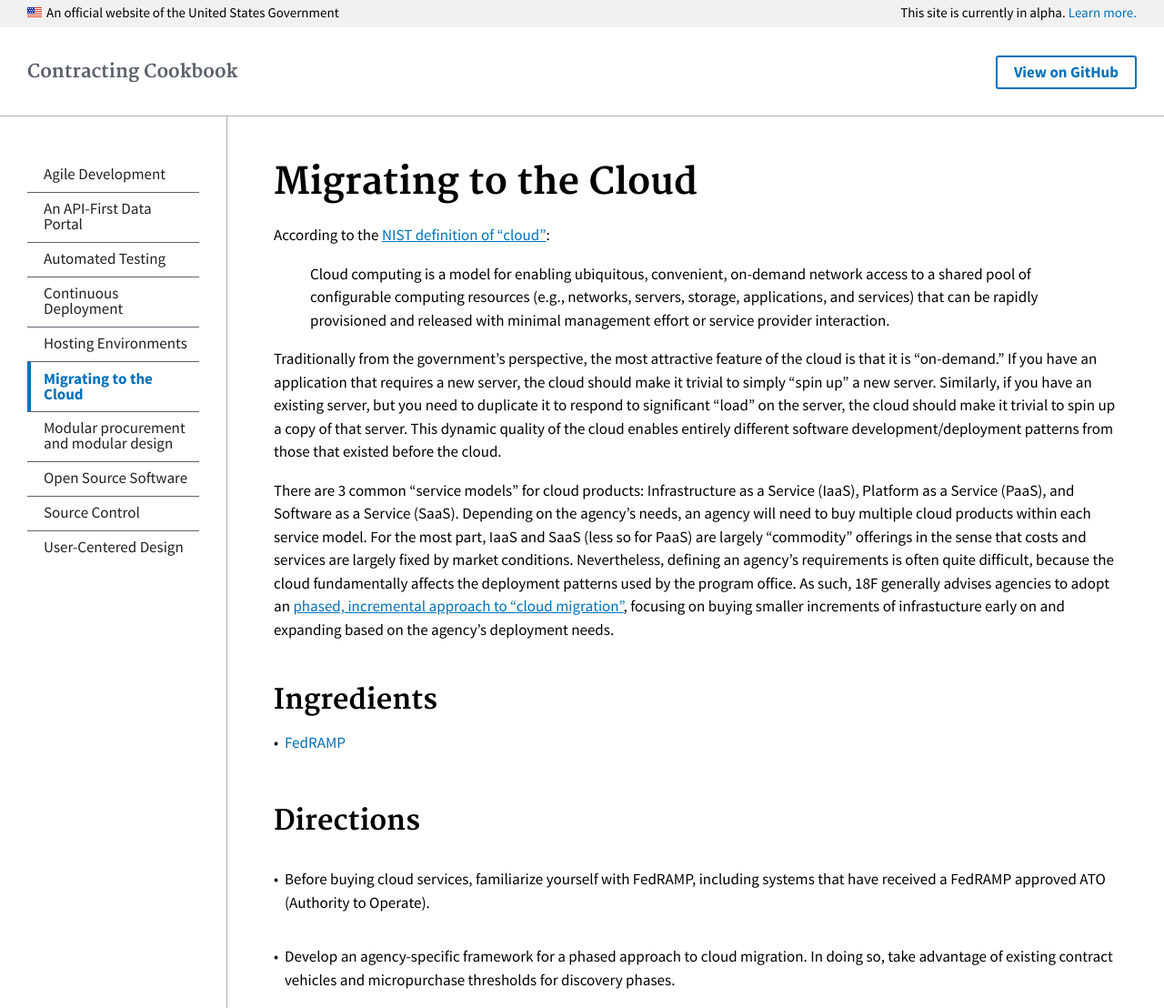
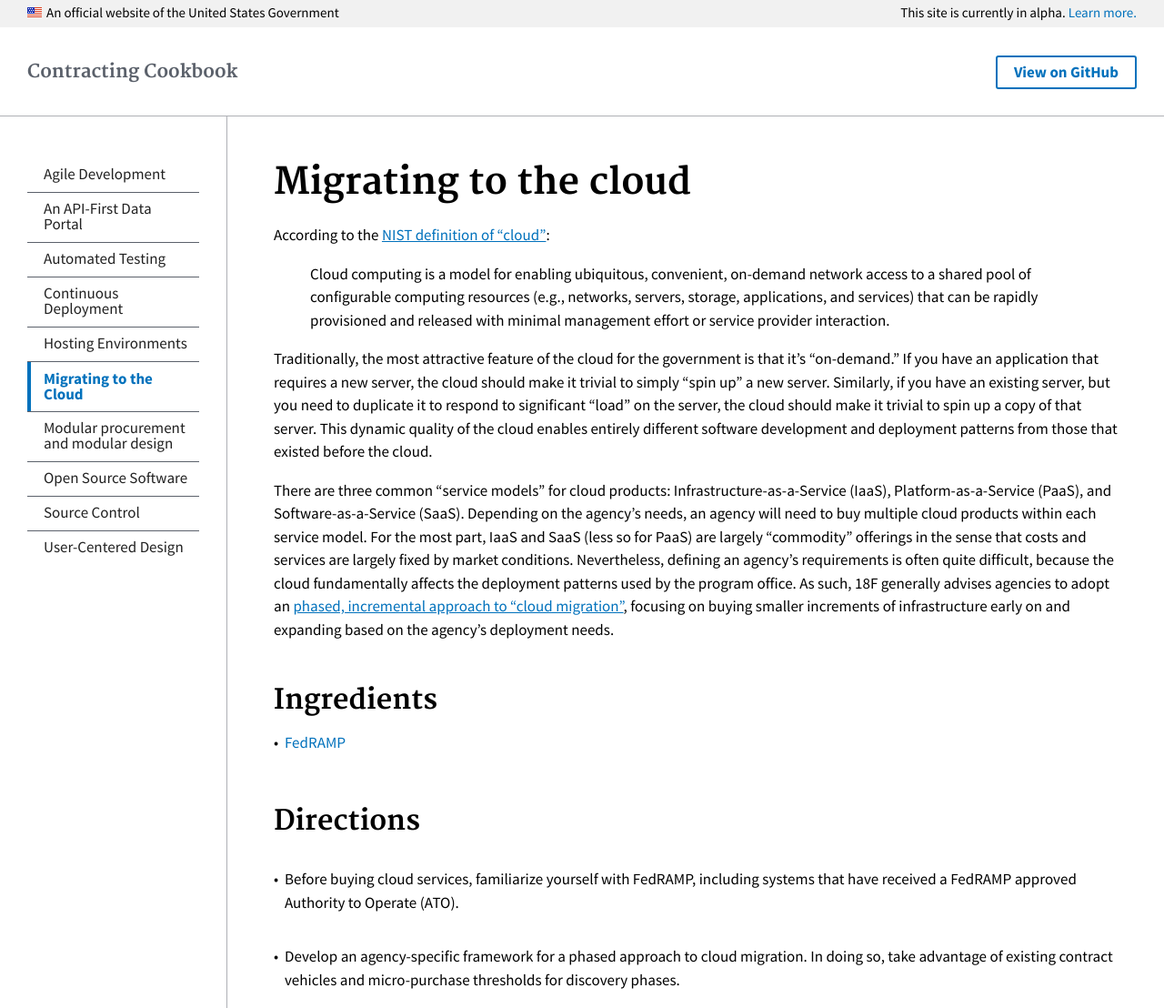
Before and after one commit to 18F/contracting-cookbook, a Jekyll site: the page built from _recipes/migrating-to-the-cloud.md, in a window 1280 px wide and 1108 px high. Shown: the whole window at 91% size. Built offline with Jekyll 4.4.1, drawn with Linux system fonts in a browser that asks for light colours.

Commit message:
style edits

```diff
--- a/_recipes/migrating-to-the-cloud.md
+++ b/_recipes/migrating-to-the-cloud.md
@@ -2,7 +2,7 @@
 layout: main
 permalink: /recipes/migrating-to-the-cloud/
 ---
-# Migrating to the Cloud
+# Migrating to the cloud
 
 >
 
@@ -10,9 +10,9 @@ According to the [NIST definition of "cloud"](http://csrc.nist.gov/publications/
 
 > Cloud computing is a model for enabling ubiquitous, convenient, on-demand network access to a shared pool of configurable computing resources (e.g., networks, servers, storage, applications, and services) that can be rapidly provisioned and released with minimal management effort or service provider interaction.
 
-Traditionally from the government's perspective, the most attractive feature of the cloud is that it is "on-demand." If you have an application that requires a new server, the cloud should make it trivial to simply "spin up" a new server. Similarly, if you have an existing server, but you need to duplicate it to respond to significant "load" on the server, the cloud should make it trivial to spin up a copy of that server. This dynamic quality of the cloud enables entirely different software development/deployment patterns from those that existed before the cloud.
+Traditionally, the most attractive feature of the cloud for the government is that it's "on-demand." If you have an application that requires a new server, the cloud should make it trivial to simply "spin up" a new server. Similarly, if you have an existing server, but you need to duplicate it to respond to significant "load" on the server, the cloud should make it trivial to spin up a copy of that server. This dynamic quality of the cloud enables entirely different software development and deployment patterns from those that existed before the cloud.
 
-There are 3 common "service models" for cloud products: Infrastructure as a Service (IaaS), Platform as a Service (PaaS), and Software as a Service (SaaS). Depending on the agency's needs, an agency will need to buy multiple cloud products within each service model. For the most part, IaaS and SaaS (less so for PaaS) are largely "commodity" offerings in the sense that costs and services are largely fixed by market conditions. Nevertheless, defining an agency's requirements is often quite difficult, because the cloud fundamentally affects the deployment patterns used by the program office. As such, 18F generally advises agencies to adopt an [phased, incremental approach to "cloud migration"](https://18f.gsa.gov/2015/06/22/avoiding-cloudfall/), focusing on buying smaller increments of infrastucture early on and expanding based on the agency's deployment needs.
+There are three common "service models" for cloud products: Infrastructure-as-a-Service (IaaS), Platform-as-a-Service (PaaS), and Software-as-a-Service (SaaS). Depending on the agency's needs, an agency will need to buy multiple cloud products within each service model. For the most part, IaaS and SaaS (less so for PaaS) are largely "commodity" offerings in the sense that costs and services are largely fixed by market conditions. Nevertheless, defining an agency's requirements is often quite difficult, because the cloud fundamentally affects the deployment patterns used by the program office. As such, 18F generally advises agencies to adopt an [phased, incremental approach to "cloud migration"](https://18f.gsa.gov/2015/06/22/avoiding-cloudfall/), focusing on buying smaller increments of infrastructure early on and expanding based on the agency's deployment needs.
 
 
 ## Ingredients
@@ -22,6 +22,6 @@ There are 3 common "service models" for cloud products: Infrastructure as a Serv
 
 ## Directions
 
-  * Before buying cloud services, familiarize yourself with FedRAMP, including systems that have received a FedRAMP approved ATO (Authority to Operate).
+  * Before buying cloud services, familiarize yourself with FedRAMP, including systems that have received a FedRAMP approved Authority to Operate (ATO).
 
-  * Develop an agency-specific framework for a phased approach to cloud migration. In doing so, take advantage of existing contract vehicles and micropurchase thresholds for discovery phases.
+  * Develop an agency-specific framework for a phased approach to cloud migration. In doing so, take advantage of existing contract vehicles and micro-purchase thresholds for discovery phases.
```
